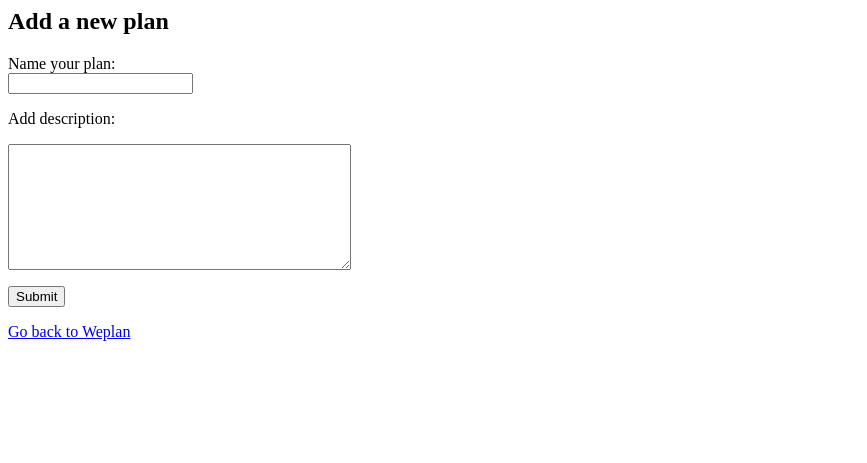
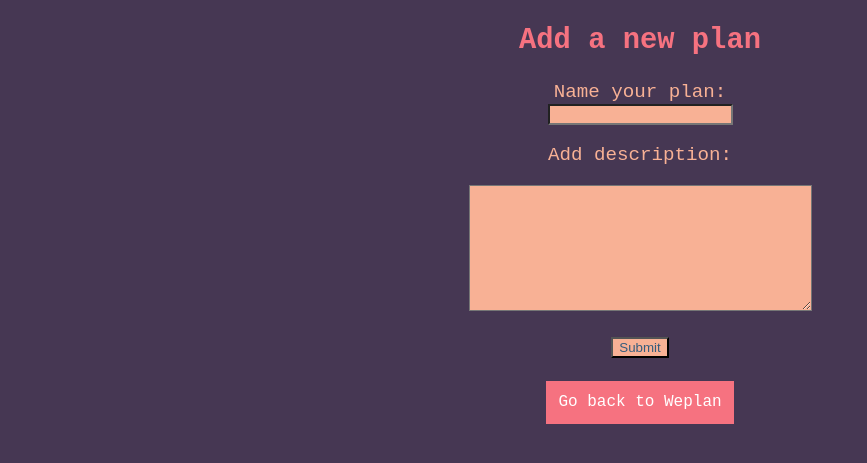
Before and after one commit to lowdodo/tsoha-weplan, a Flask app: page /addplan in a window 1280 px wide. Shown: the top 463 px of the page, without its empty margins (0-867 px from the left). Run offline with Flask 3, Linux system fonts and the light colour scheme.

Commit message:
created site colour

```diff
--- a/templates/add.html
+++ b/templates/add.html
@@ -1,3 +1,14 @@
+<!DOCTYPE html>
+<html lang="en">
+<head>
+  <meta charset="UTF-8">
+  <meta name="viewport" content="width=device-width, initial-scale=1">
+  <title>Weplan - Add plan</title>
+
+  <link rel="stylesheet" type="text/css" href="/static/style.css">
+
+</head>
+
 <h2>Add a new plan</h2>
 <form action="/addplan" method="POST">
     <input type="hidden" name="creator_id" value="{{ session.user_id }}">
@@ -7,9 +18,9 @@
     <p>Add description:</p>
     <textarea name="description" rows="8" cols="40" maxlength="1000"></textarea></p>
 
-    <input type="submit" value="Submit">
+    <input type="submit" value="Submit" class="submitbutton">
 </form>
 
 
 </ul>
-<p><a href="/">Go back to Weplan</a></p>
+<p><a href="/" class="go-back-link">Go back to Weplan</a></p>
```
